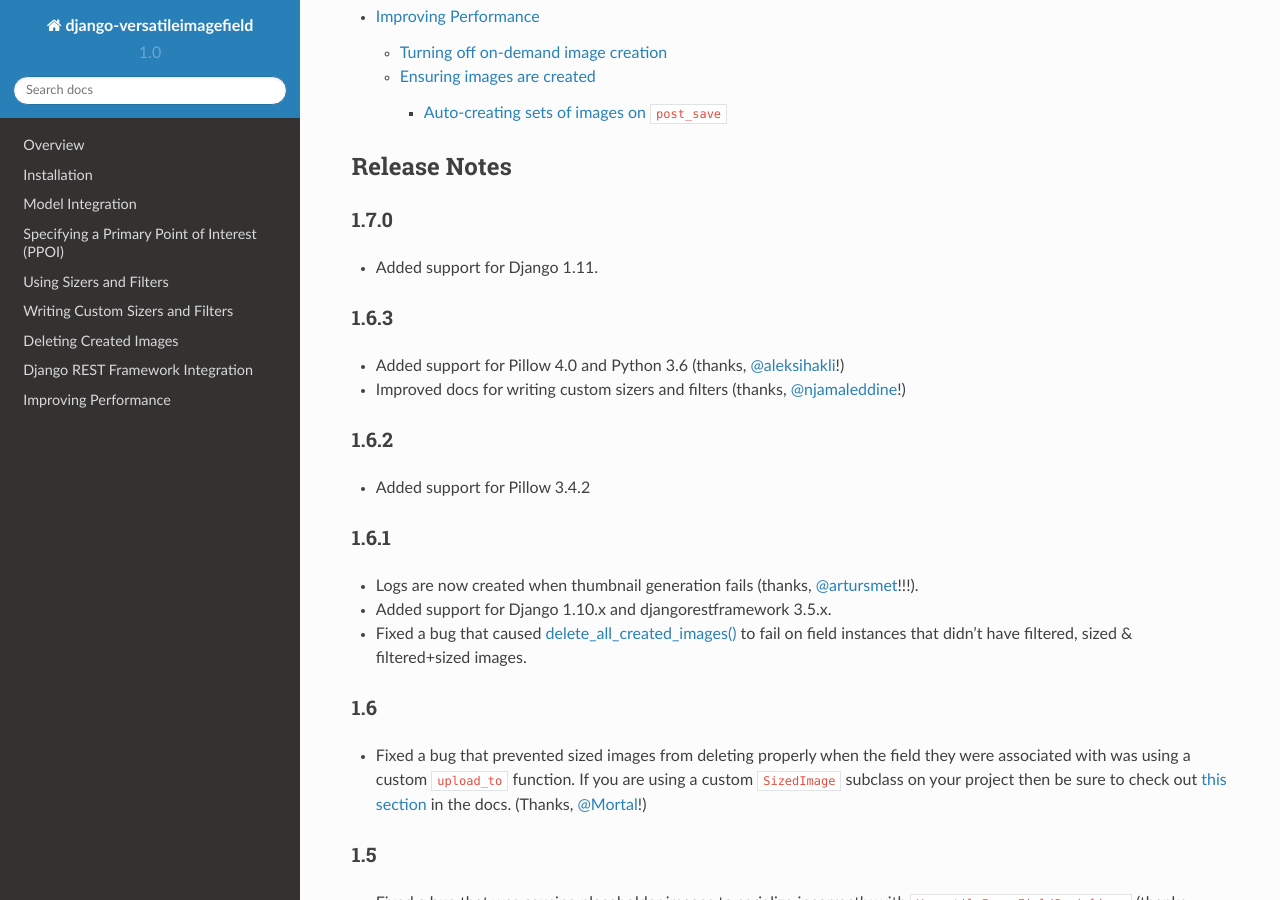
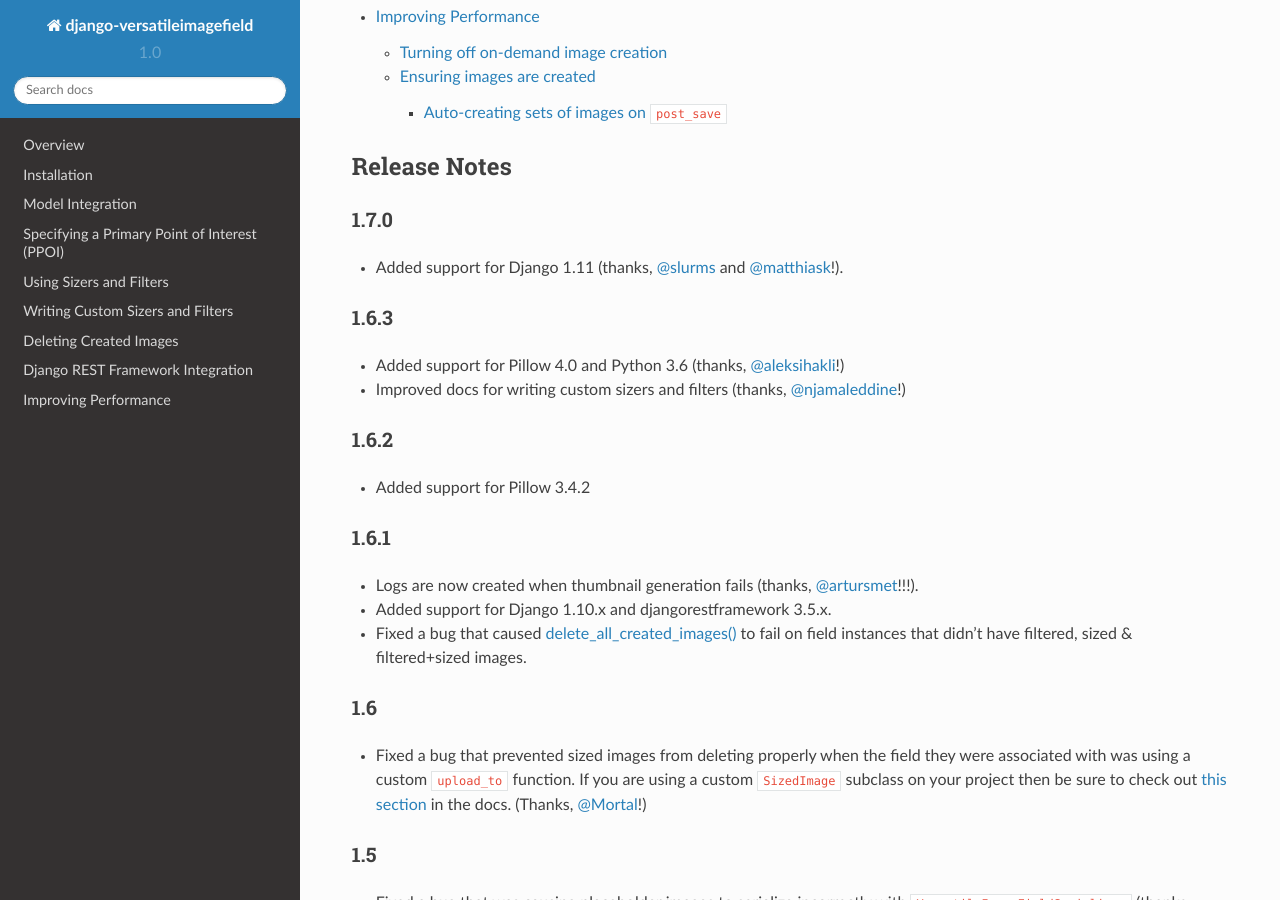
Before and after one commit to respondcreate/django-versatileimagefield, a Sphinx documentation site: the page built from docs/index.rst, in a window 1280 px wide and 900 px high, scrolled down 3752 px. Built offline with Sphinx 7.4.7 and the Read the Docs theme 2.0.0, drawn with Linux system fonts in a browser that asks for light colours.

```diff
--- a/docs/index.rst
+++ b/docs/index.rst
@@ -95,7 +95,7 @@ Release Notes
 
 1.7.0
 ^^^^^
-- Added support for Django 1.11.
+- Added support for Django 1.11 (thanks, `@slurms <https://github.com/slurms>`_ and `@matthiask <https://github.com/matthiask>`_!).
 
 1.6.3
 ^^^^^
--- a/setup.py
+++ b/setup.py
@@ -38,6 +38,7 @@ setup(
         'Programming Language :: Python :: 3',
         'Programming Language :: Python :: 3.4',
         'Programming Language :: Python :: 3.5',
+        'Programming Language :: Python :: 3.6',
         'Topic :: Multimedia :: Graphics :: Presentation',
     ]
 )
```
